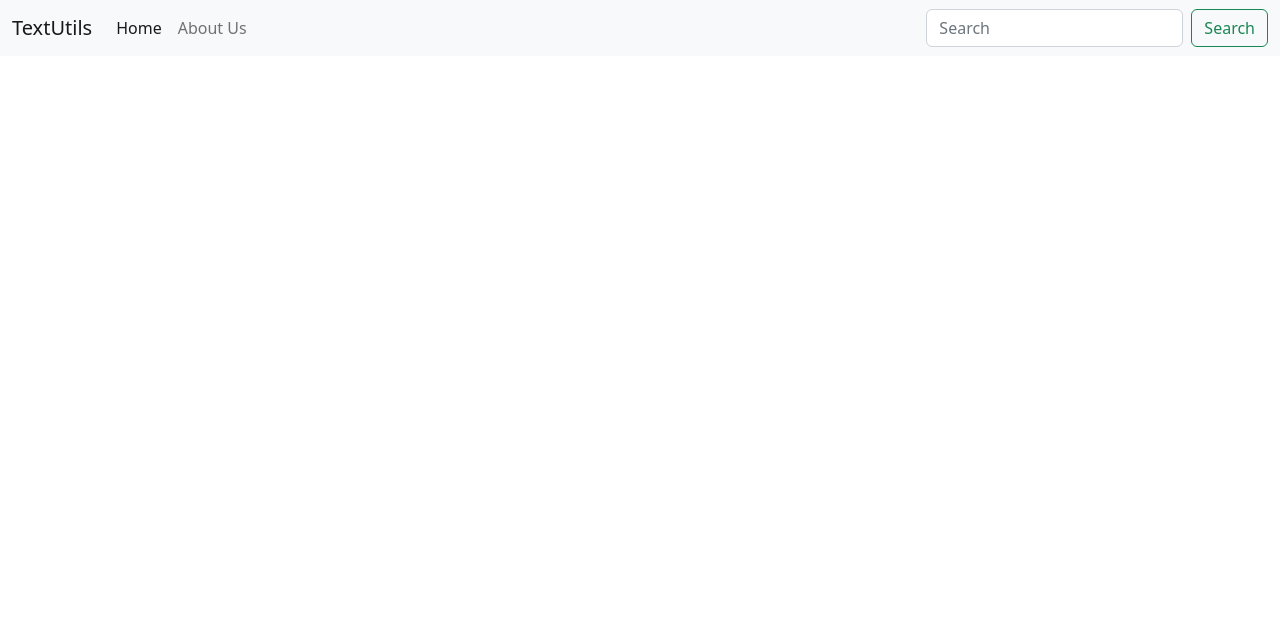
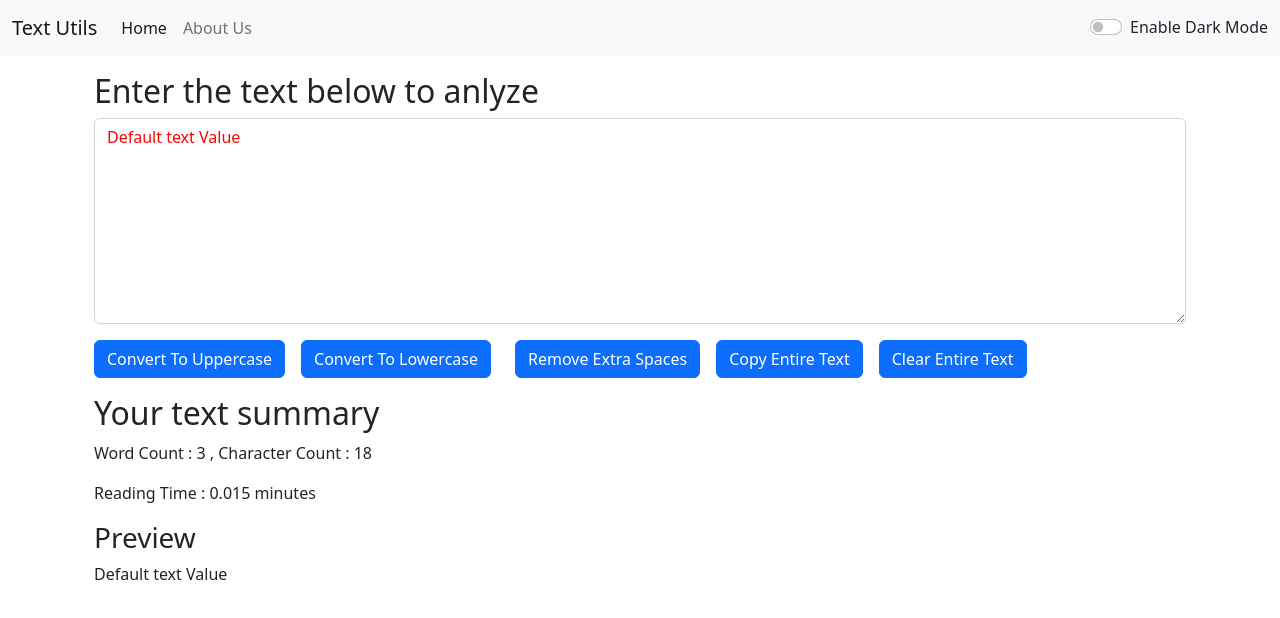
Before and after one commit to YOGENDRA-2801/REACT, a React (Create React App) app in the folder text-utils/: page / in a window 1280 px wide. Shown: the top 618 px of the page. Built offline with nearby package versions, Linux system fonts and the light colour scheme.

Commit message:
Text Util Project

```diff
--- a/text-utils/src/App.js
+++ b/text-utils/src/App.js
@@ -1,13 +1,35 @@
 import './App.css';
+// import About from './Components/About';
 import Navbar from './Components/Navbar' ;
+import TextForm from './Components/TextForm';
+import React , {useState} from 'react'
 
 function App() {
+
+  const [theme, setTheme] = useState("light") ;
+  const chngTheme = () =>{
+    if (theme === "light") {
+      setTheme("dark") ;
+      document.body.style.backgroundColor = "grey" ;
+    } else {
+      setTheme("light") ;
+      document.body.style.backgroundColor = "white" ;
+    }
+  }
+
   return (
     <>
-      {/* <Navbar /> */}
-      <Navbar title="TextUtils" about="About Us"/>
+      {/* <Navbar title={32} /> */}
+      <Navbar title="Text Utils" about="About Us" landing="Home" mode={theme} toggleMode={chngTheme} />
       {/* <Navbar about="About US"> </Navbar> -- VALID  */}
       {/* <Navbar> about="About US" </Navbar> -- INVALID */}
+
+      <div className="container my-3">
+        {/* container -- predefined class in bootstrap , my-3 : y-axis m 3 ka margin set krta hai [example 2 line k bich m margin] */}
+        <TextForm heading="Enter the text below to anlyze" mode={theme} toggleMode={chngTheme}/>
+      </div>
+
+      {/* <About></About> */}
     </>
   );
 }
--- /dev/null
+++ b/text-utils/src/Components/About.js
@@ -0,0 +1,132 @@
+import React, { useState } from "react";
+
+export default function About() {
+
+  const [myStyle, setMyStyle] = useState({
+    color: "white",
+    backgroundColor: "black",
+    border: "2px solid black",
+  });
+  const [text, settext] = useState("Enable Dark Mode")
+
+  let switchmode = () => {
+    if (myStyle.color === "white") {
+      setMyStyle({ color: "black", backgroundColor: "white", border: "1px solid black" });
+      settext("Enable Dark Theme") ;
+    } else {
+      setMyStyle({ color: "white", backgroundColor: "black", border: "1px solid white" });
+      settext("Enable White Theme") ;
+    }
+  };
+
+  return (
+    <>
+      <div className="accordion container my-3" id="accordionExample">
+        <div className="accordion-item">
+          <h2 className="accordion-header" id="headingOne">
+            <button
+              className="accordion-button"
+              type="button"
+              data-bs-toggle="collapse"
+              data-bs-target="#collapseOne"
+              aria-expanded="true"
+              aria-controls="collapseOne"
+              style={myStyle}
+            >
+              Accordion Item #1
+            </button>
+          </h2>
+          <div
+            id="collapseOne"
+            className="accordion-collapse collapse show"
+            aria-labelledby="headingOne"
+            data-bs-parent="#accordionExample"
+            style={myStyle}
+          >
+            <div className="accordion-body" style={myStyle}>
+              <strong>This is the first item's accordion body.</strong> It is
+              shown by default, until the collapse plugin adds the appropriate
+              classNamees that we use to style each element. These classNamees
+              control the overall appearance, as well as the showing and hiding
+              via CSS transitions. You can modify any of this with custom CSS or
+              overriding our default variables. It's also worth noting that just
+              about any HTML can go within the <code>.accordion-body</code>,
+              though the transition does limit overflow.
+            </div>
+          </div>
+        </div>
+        <div className="accordion-item">
+          <h2 className="accordion-header" id="headingTwo">
+            <button
+              className="accordion-button collapsed"
+              type="button"
+              data-bs-toggle="collapse"
+              data-bs-target="#collapseTwo"
+              aria-expanded="false"
+              aria-controls="collapseTwo"
+              style={myStyle}
+            >
+              Accordion Item #2
+            </button>
+          </h2>
+          <div
+            id="collapseTwo"
+            className="accordion-collapse collapse"
+            aria-labelledby="headingTwo"
+            data-bs-parent="#accordionExample"
+            style={myStyle}
+          >
+            <div className="accordion-body" style={myStyle}>
+              <strong>This is the second item's accordion body.</strong> It is
+              hidden by default, until the collapse plugin adds the appropriate
+              classNamees that we use to style each element. These classNamees
+              control the overall appearance, as well as the showing and hiding
+              via CSS transitions. You can modify any of this with custom CSS or
+              overriding our default variables. It's also worth noting that just
+              about any HTML can go within the <code>.accordion-body</code>,
+              though the transition does limit overflow.
+            </div>
+          </div>
+        </div>
+        <div className="accordion-item">
+          <h2 className="accordion-header" id="headingThree">
+            <button
+              className="accordion-button collapsed"
+              type="button"
+              data-bs-toggle="collapse"
+              data-bs-target="#collapseThree"
+              aria-expanded="false"
+              aria-controls="collapseThree"
+              style={myStyle}
+            >
+              Accordion Item #3
+            </button>
+          </h2>
+          <div
+            id="collapseThree"
+            className="accordion-collapse collapse"
+            aria-labelledby="headingThree"
+            data-bs-parent="#accordionExample"
+            style={myStyle}
+          >
+            <div className="accordion-body" style={myStyle}>
+              <strong>This is the third item's accordion body.</strong> It is
+              hidden by default, until the collapse plugin adds the appropriate
+              classNamees that we use to style each element. These classNamees
+              control the overall appearance, as well as the showing and hiding
+              via CSS transitions. You can modify any of this with custom CSS or
+              overriding our default variables. It's also worth noting that just
+              about any HTML can go within the <code>.accordion-body</code>,
+              though the transition does limit overflow.
+            </div>
+          </div>
+        </div>
+      </div>
+      <div className="container">
+        <button type="button" className="btn btn-primary" onClick={switchmode}>
+          {text}
+        </button>
+      </div>
+    </>
+  );
+}
--- a/text-utils/src/Components/Navbar.js
+++ b/text-utils/src/Components/Navbar.js
@@ -1,10 +1,31 @@
 import React from "react";
 
-export default function Navbar(props) {
-  const title = props.title || "Insert Title Here";
-  const about = props.about || "Insert About Here";
+export default function Navbar({
+  title = "Default Title",
+  about = "Default About",
+  landing,
+  mode,
+  toggleMode
+}) {
+  // param => props ; usage => props.title , props.about , props.landing
+  if (typeof title !== "string") {
+    console.warn("Navbar: title should be string");
+    title = "Insert Title"; // fallback -- like if number nikla to yah print hoga
+  }
+
+  if (typeof about !== "string") {
+    console.warn("Navbar: about should be string");
+    about = "Insert About";
+  }
+
+  if (landing === undefined) {
+    // React props me default case undefined hota hai agar parent ne pass nahi kiya.
+    console.warn("Landing page should have a title");
+    landing = "Landing Page";
+  }
+
   return (
-    <nav className="navbar navbar-expand-lg navbar-light bg-light">
+    <nav className={`navbar navbar-expand-lg navbar-${mode} bg-${mode}`}>
       <div className="container-fluid">
         <a className="navbar-brand" href="/">
           {title}
@@ -24,7 +45,7 @@ export default function Navbar(props) {
           <ul className="navbar-nav me-auto mb-2 mb-lg-0">
             <li className="nav-item">
               <a className="nav-link active" aria-current="page" href="/">
-                Home
+                {landing}
               </a>
             </li>
             <li className="nav-item">
@@ -33,21 +54,20 @@ export default function Navbar(props) {
               </a>
             </li>
           </ul>
-          <form className="d-flex">
+          <div className={`form-check form-switch text-${(mode==="light")?"dark":"light"}`}>
             <input
-              className="form-control me-2"
-              type="search"
-              placeholder="Search"
-              aria-label="Search"
+              className="form-check-input"
+              type="checkbox"
+              role="switch"
+              id="flexSwitchCheckDefault"
+              onClick={toggleMode}
             />
-            <button className="btn btn-outline-success" type="submit">
-              Search
-            </button>
-          </form>
+            <label className="form-check-label" htmlFor="flexSwitchCheckDefault">
+              Enable Dark Mode
+            </label>
+          </div>
         </div>
       </div>
     </nav>
   );
-
-
 }
--- /dev/null
+++ b/text-utils/src/Components/TextForm.js
@@ -0,0 +1,68 @@
+import React, {useState} from "react";
+
+export default function TextForm(props) {
+
+  const [text, setText] = useState("Default text Value");
+//   setText() ;  // Never call setState directly in render body.
+
+  const upperCase = () => {
+    if (text && typeof text === 'string') {
+        let newText = text.toUpperCase();
+        // let newText = (text || "").toUpperCase();
+        setText(newText);
+      } else {
+        console.log("Text is null or undefined");
+        setText(""); // Set empty string as fallback
+      }
+  }
+  const lowerCase = () => {
+    let newText = (text || "").toLowerCase();
+    setText(newText);
+  }
+  const rmvExtSpc = () => {
+    setText(text.trim().replace(/\s+/g, " ")) ;  // \s for spaces , + for one or more than one , g for global search
+  }
+  const cpyWhlTxt = () => {
+    // let input = document.getElementById("myBox") ; input.select() ; document.execCommand("copy") ; // works fine but execCommand() is deprecated
+    let input = document.getElementById("myBox").value ;
+    navigator.clipboard.writeText(input) ;
+  }
+  const clrTxtAra = () => {
+    setText("");
+  }
+
+  const onBadlaoo = (event) => {
+    console.log("On change in text area");
+    setText(event.target.value) ;
+  }
+
+  return (
+    <>
+      <div className="container">
+        <h2 style={ { backgroundColor: (props.mode==="light")?"dark":"light" } }>{props.heading}</h2>
+        <div className="mb-3">
+            <textarea
+            className="form-control"
+            id="myBox"
+            rows="8"
+            value={text}
+            onChange={onBadlaoo}
+            style={ {backgroundColor:`${(props.mode==="light")?"dark":"light"}` , color:"red"} }
+            ></textarea>
+        </div>
+        <button className="btn btn-primary" onClick={upperCase}>Convert To Uppercase</button>
+        <button className="btn btn-primary mx-3" onClick={lowerCase}>Convert To Lowercase</button>
+        <button className="btn btn-primary mx-2" onClick={rmvExtSpc}>Remove Extra Spaces</button>
+        <button className="btn btn-primary mx-2" onClick={cpyWhlTxt}>Copy Entire Text</button>
+        <button className="btn btn-primary mx-2" onClick={clrTxtAra}>Clear Entire Text</button>
+      </div>
+      <div className="container my-3">
+        <h2>Your text summary</h2>
+        <p>Word Count : {text.split(" ").length} , Character Count : {text.length}</p>
+        <p>Reading Time :  {0.005 * text.split(" ").length}  minutes</p>
+        <h3>Preview</h3>
+        <p>{text}</p>
+      </div>
+    </>
+  );
+}
```
Also changed, not shown: 1 other file (tests, documents, lock files or other folders).
